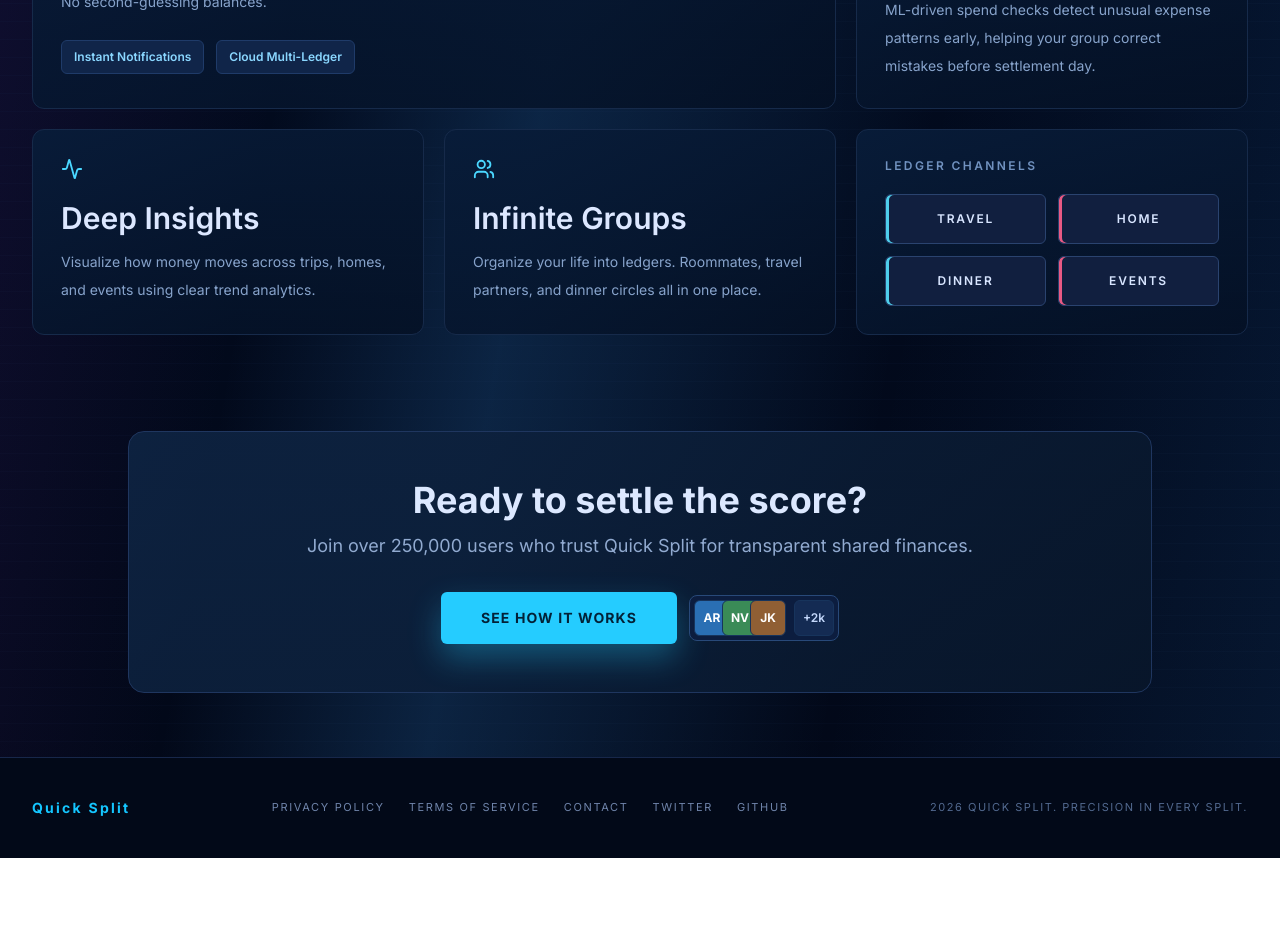
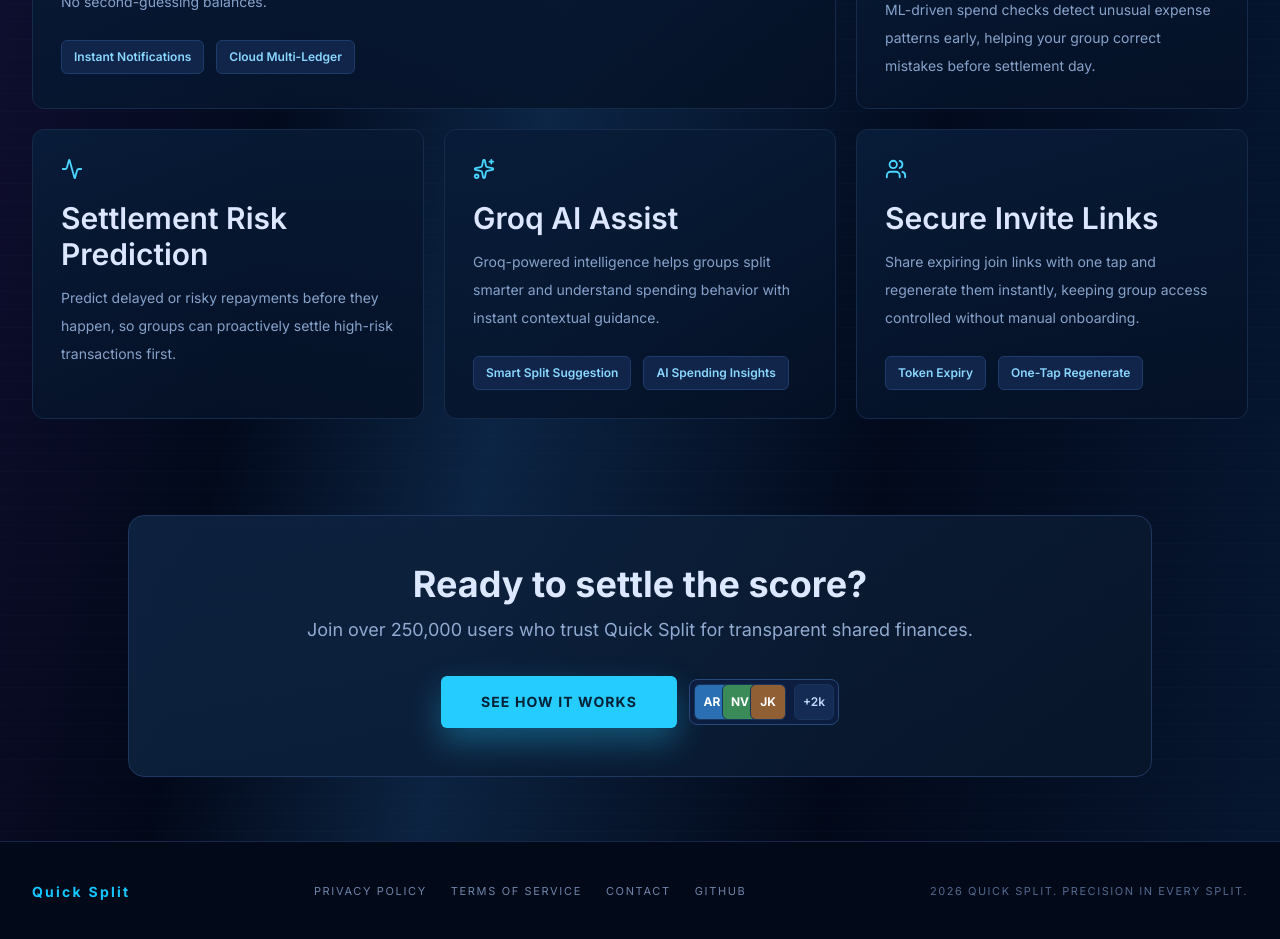
Before and after one commit to parag0811/Quick-Split, a Next.js app in the folder frontend/: page / in a window 1280 px wide. Shown: the part 860-1799 px from the top of the page. Before the commit the page ends 1718 px from the top, so only its background shows below. Built offline with nearby package versions, Linux system fonts and the light colour scheme; no server answers.

Commit message:
updated landing pages

```diff
--- a/frontend/src/app/(public)/how-it-works/page.js
+++ b/frontend/src/app/(public)/how-it-works/page.js
@@ -43,31 +43,31 @@
 
 const superiorityCards = [
   {
-    title: "Flexible Splitting",
+    title: "Groq Smart Split Suggestion",
     description:
-      "Advanced rules for percentages, shares, and exact amounts for precision-grade cost distribution.",
-    icon: Split,
+      "Context-aware split recommendations generated with Groq help groups choose fair percentage allocations for uneven usage.",
+    icon: Sparkles,
     className: "md:col-span-2",
   },
   {
-    title: "Group Analytics",
+    title: "AI Spending Insights",
     description:
-      "Visualize spending momentum and uncover patterns with high-fidelity group trend signals.",
+      "Groq analyzes member spend behavior to surface imbalance signals, overpayment patterns, and actionable recommendations.",
+    icon: Split,
+    className: "md:col-span-1",
+  },
+  {
+    title: "Expense Anomaly Detection Model",
+    description:
+      "ML anomaly scoring flags unusual or suspicious expense entries early using historical group spending patterns.",
     icon: TrendingUp,
     className: "md:col-span-1",
   },
   {
-    title: "Instant Settlements",
+    title: "Settlement Risk Prediction Model",
     description:
-      "Direct-to-bank execution with fewer reminders and smoother group cash flow.",
+      "Predictive risk scoring estimates settlement delay probability so groups can prioritize high-risk dues before they become blockers.",
     icon: Zap,
-    className: "md:col-span-1",
-  },
-  {
-    title: "Real-Time Updates",
-    description:
-      "Every transaction is broadcast instantly so every member stays synced across devices.",
-    icon: RefreshCcw,
     className: "md:col-span-2",
   },
 ];
@@ -164,7 +164,7 @@
             transition={{ duration: 0.45, ease: "easeOut" }}
             className="text-center text-3xl font-bold uppercase text-[#dce8ff] sm:text-5xl"
           >
-            Technological Superiority
+            AI + ML Intelligence Layer
           </motion.h3>
           <div className="mx-auto mt-4 h-1 w-24 rounded-full bg-[#25ceff]" />
 
--- a/frontend/src/components/Landing/Landing.jsx
+++ b/frontend/src/components/Landing/Landing.jsx
@@ -31,22 +31,29 @@
     wide: false,
   },
   {
-    title: "Deep Insights",
+    title: "Settlement Risk Prediction",
     description:
-      "Visualize how money moves across trips, homes, and events using clear trend analytics.",
+      "Predict delayed or risky repayments before they happen, so groups can proactively settle high-risk transactions first.",
     icon: Activity,
     wide: false,
   },
   {
-    title: "Infinite Groups",
+    title: "Groq AI Assist",
     description:
-      "Organize your life into ledgers. Roommates, travel partners, and dinner circles all in one place.",
+      "Groq-powered intelligence helps groups split smarter and understand spending behavior with instant contextual guidance.",
+    icon: Sparkles,
+    wide: false,
+    tags: ["Smart Split Suggestion", "AI Spending Insights"],
+  },
+  {
+    title: "Secure Invite Links",
+    description:
+      "Share expiring join links with one tap and regenerate them instantly, keeping group access controlled without manual onboarding.",
     icon: Users,
     wide: false,
+    tags: ["Token Expiry", "One-Tap Regenerate"],
   },
 ];
-
-const groupTypes = ["Travel", "Home", "Dinner", "Events"];
 
 const Landing = () => {
   const router = useRouter();
@@ -227,33 +234,6 @@
               );
             })}
 
-            <motion.article
-              initial={{ opacity: 0, y: 24 }}
-              whileInView={{ opacity: 1, y: 0 }}
-              viewport={{ once: true, amount: 0.28 }}
-              transition={{ duration: 0.45, delay: 0.2, ease: "easeOut" }}
-              className="rounded-xl border border-[#162a4a] bg-[linear-gradient(160deg,rgba(8,28,57,0.95),rgba(4,16,36,0.82))] p-7 md:col-span-2 lg:col-span-1"
-            >
-              <p className="mb-5 text-xs font-semibold uppercase tracking-[0.2em] text-[#7192c0]">
-                Ledger Channels
-              </p>
-              <div className="grid grid-cols-2 gap-3">
-                {groupTypes.map((group, index) => (
-                  <div
-                    key={group}
-                    className="flex items-center justify-center rounded-md border border-[#2a436f] bg-[#111f3f] px-4 py-4 text-xs font-semibold uppercase tracking-[0.15em] text-[#d8e5ff]"
-                    style={{
-                      boxShadow:
-                        index % 2 === 0
-                          ? "inset 3px 0 0 rgba(85,226,255,0.9)"
-                          : "inset 3px 0 0 rgba(255,96,140,0.9)",
-                    }}
-                  >
-                    {group}
-                  </div>
-                ))}
-              </div>
-            </motion.article>
           </div>
         </section>
 
--- a/frontend/src/components/Landing/sections/LandingFooter.jsx
+++ b/frontend/src/components/Landing/sections/LandingFooter.jsx
@@ -6,7 +6,6 @@
   "Privacy Policy",
   "Terms of Service",
   "Contact",
-  "Twitter",
   "GitHub",
 ];
 
```
